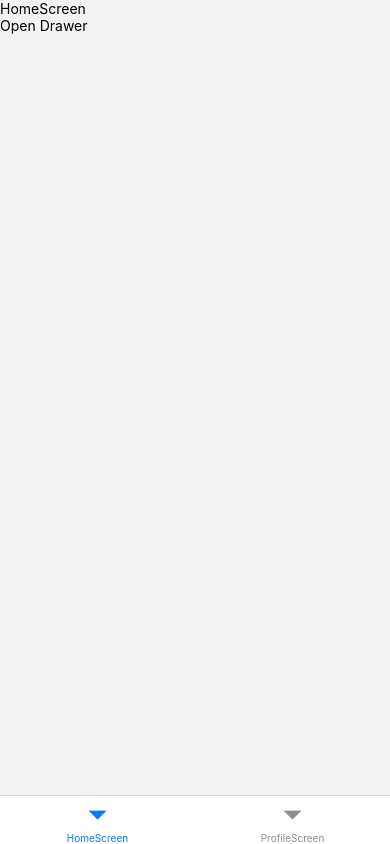
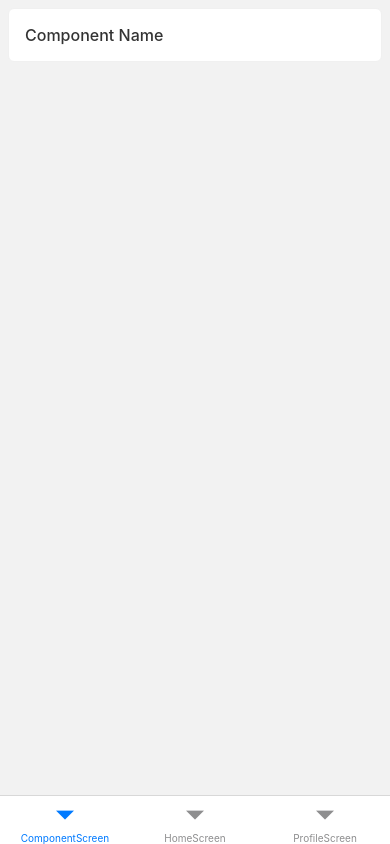
Before and after one commit to AtakanCSKNDR/ReactNativeBoilerPlate, a React Native app: screen /ComponentScreen in a window 390 px wide. Built offline with nearby package versions, Linux system fonts and the light colour scheme.

Commit message:
Accordion panel added

```diff
--- /dev/null
+++ b/src/core/atomic/atoms/AccordionPanel.tsx
@@ -0,0 +1,44 @@
+import {StyleSheet, Text, TouchableOpacity, View} from 'react-native';
+import React, {useState} from 'react';
+
+const AccordionPanel = (props: any) => {
+  const {title, children} = props;
+  const [open, setOpen] = useState(false);
+
+  const handleOpen = () => setOpen(!open);
+
+  return (
+    <View style={styles.accordion}>
+      <TouchableOpacity onPress={handleOpen} style={styles.accordionButton}>
+        <Text style={styles.accordionButtonTitle}>{title}</Text>
+      </TouchableOpacity>
+      {open && <View style={styles.accordionContent}>{children}</View>}
+    </View>
+  );
+};
+
+export default AccordionPanel;
+
+const styles = StyleSheet.create({
+  accordion: {
+    borderRadius: 6,
+    borderWidth: 0.8,
+    borderColor: '#f0f0f0',
+    backgroundColor:"#FFF",
+    elevation:1
+  },
+  accordionButton: {
+    padding: 16,
+    borderRadius: 6,
+  },
+  accordionButtonTitle: {
+    color: '#333',
+    fontWeight: '500',
+    fontSize: 16,
+  },
+  accordionContent: {
+    borderTopWidth:0.8,
+    borderTopColor:"#f0f0f0",
+    padding: 16,
+  },
+});
--- a/src/navigation/TabNavigation.tsx
+++ b/src/navigation/TabNavigation.tsx
@@ -1,14 +1,16 @@
 import {StyleSheet, Text, View} from 'react-native';
 import React from 'react';
-import { createBottomTabNavigator } from '@react-navigation/bottom-tabs';
+import {createBottomTabNavigator} from '@react-navigation/bottom-tabs';
 import HomeScreen from '../screens/HomeScreen/HomeScreen';
 import ProfileScreen from '../screens/ProfileScreen/ProfileScreen';
+import ComponentScreen from '../screens/ComponentScreen/ComponentScreen';
 
 const Tab = createBottomTabNavigator();
 
 const TabNavigation = () => {
   return (
-    <Tab.Navigator screenOptions={{headerShown:false}}>
+    <Tab.Navigator screenOptions={{headerShown: false}}>
+      <Tab.Screen name="ComponentScreen" component={ComponentScreen} />
       <Tab.Screen name="HomeScreen" component={HomeScreen} />
       <Tab.Screen name="ProfileScreen" component={ProfileScreen} />
     </Tab.Navigator>
--- /dev/null
+++ b/src/screens/ComponentScreen/ComponentScreen.tsx
@@ -0,0 +1,22 @@
+import {StyleSheet, Text, TouchableOpacity, View} from 'react-native';
+import React, {useState} from 'react';
+import AccordionPanel from '../../core/atomic/atoms/AccordionPanel';
+
+const ComponentScreen = () => {
+  return (
+    <View style={styles.container}>
+      <AccordionPanel title="Component Name">
+        <Text>ComponentScreen</Text>
+      </AccordionPanel>
+    </View>
+  );
+};
+
+export default ComponentScreen;
+
+const styles = StyleSheet.create({
+    container:  {
+        flex:1,
+        padding:8
+    }
+})
```
